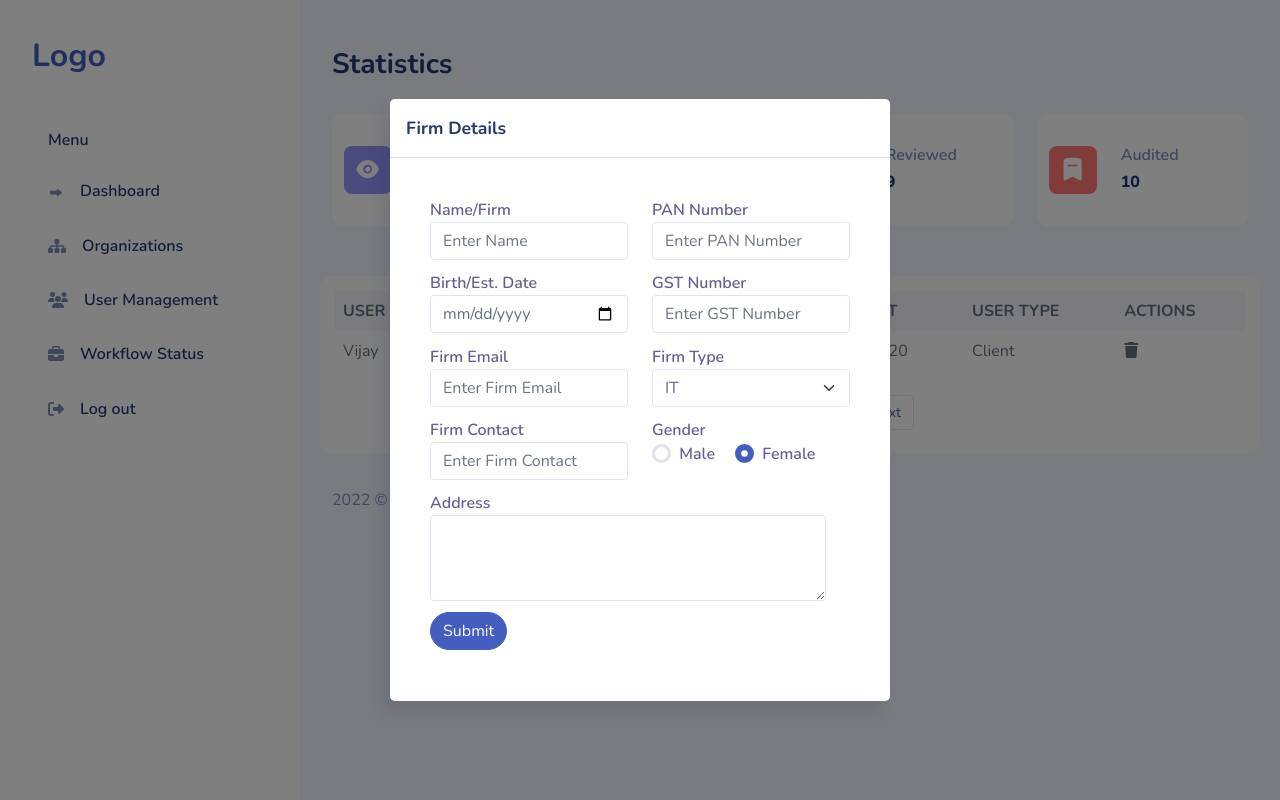
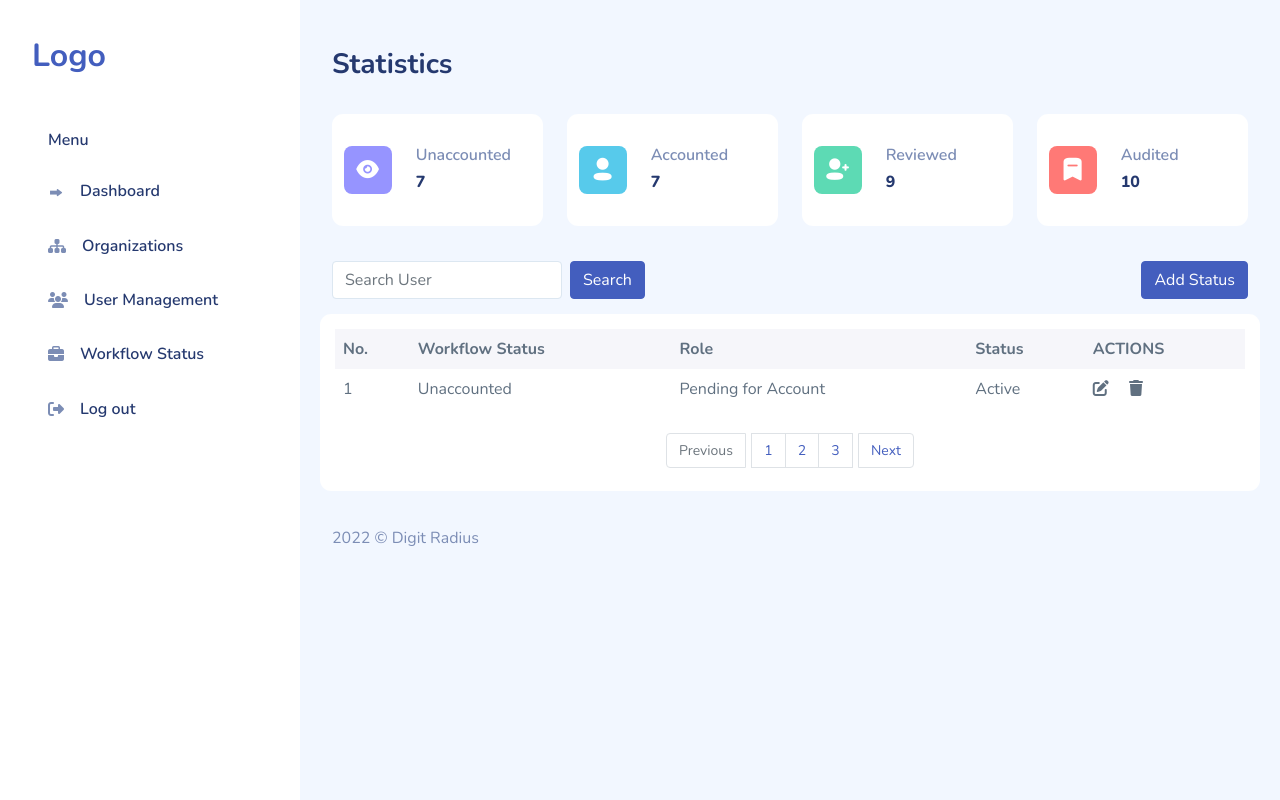
Before and after one commit to vone8/esystem, a PHP site: page /user-management.php in a window 1280 px wide. Run offline with PHP 8.4, Linux system fonts and the light colour scheme; the visitor is signed in with stand-in values (Sample User, id 1); data that the repository does not hold is empty; some libraries are stand-ins or nearby versions; some web fonts are replaced.

Commit message:
Dashboard and User Management

```diff
--- a/user-management.php
+++ b/user-management.php
@@ -132,25 +132,74 @@ if (strlen($_SESSION['adminid']==0)) {
                             </div>
                         </div>
 
+                        <div class="row search">
+                            <div class="col">
+                                <form class="form-inline d-flex align-items-center" action="#">
+                                    <div class="form-group mb-0">
+                                        <input class="form-control" type="search" name="search" placeholder="Search User">
+                                    </div>
+                                    <button type="submit" class="btn-search btn btn-primary">Search</button>
+                                </form>
+                            </div>
+                            <div class="col d-flex justify-content-end">
+                                <button class="btn btn-primary" data-bs-toggle="modal" data-bs-target="#exampleModal">Add Status</button>
+                            </div>
+                        </div>
+
+                        <!-- Modal -->
+                        <div class="modal fade" id="exampleModal" tabindex="-1" aria-labelledby="exampleModalLabel" aria-hidden="true">
+                            <div class="modal-dialog modal-dialog-centered modal-lg">
+                                <div class="modal-content">
+                                <div class="modal-header">
+                                    <h5 class="modal-title" id="exampleModalLabel">Add Status</h5>
+                                    <button type="button" class="btn-close" data-bs-dismiss="modal" aria-label="Close"></button>
+                                </div>
+                                <div class="modal-body">
+                                    <form>
+                                        <div class="row">
+                                            <div class="col-md-6 my-2">
+                                                <input type="text" class="form-control" placeholder="Enter Status Name" aria-label="Enter Status Name">
+                                            </div>
+                                            <div class="col-md-6 my-2">
+                                                <input type="text" class="form-control" placeholder="Enter Status Role" aria-label="Enter Status Role">
+                                            </div>
+                                            <div class="col-md-6 my-2">
+                                                <select class="form-select" aria-label="Default select example">
+                                                    <option selected>Status Active</option>
+                                                    <option value="1">Status Inactive</option>
+                                                </select>
+                                            </div>
+                                            <div class="col-md-12 mt-3 ">
+                                                <button type="submit" class="btn btn-primary">Submit</button>
+                                            </div>
+                                        </div>
+                                    </form>
+                                </div>
+
+                                </div>
+                            </div>
+                        </div>
+
                         <div class="row dashbord-tab">
                             <div class="col-12 gen-table">
                                  <table class="table">
                                             <thead>
                                                 <tr>
-                                                <th scope="col">USER NAME</th>
-                                                <th scope="col">EMAIL</th>
-                                                <th scope="col">CONTACT</th>
-                                                <th scope="col">USER TYPE</th>
+                                                <th scope="col">No.</th>
+                                                <th scope="col">Workflow Status</th>
+                                                <th scope="col">Role</th>
+                                                <th scope="col">Status</th>
                                                 <th scope="col">ACTIONS</th>
                                                 </tr>
                                             </thead>
                                             <tbody>
                                                 <tr>
-                                                <td>Vijay</td>
-                                                <td>vijay.digitradius@gmail.com</td>
-                                                <td>987654320</td>
-                                                <td>Client</td>
+                                                <td>1</td>
+                                                <td>Unaccounted</td>
+                                                <td>Pending for Account</td>
+                                                <td>Active</td>
                                                 <td class="actions">
+                                                    <i class="fas fa-edit"></i>
                                                     <i class="fas fa-trash"></i></td>
                                                 </tr>
 
@@ -177,17 +226,6 @@ if (strlen($_SESSION['adminid']==0)) {
                         <p>2022 &copy; Digit Radius</p>
                     </div>
                 </div>
-                <?php   $ID = $_SESSION['ID'];
-                        $ret= mysqli_query($con,"SELECT * FROM eff_users WHERE ID = '$ID' ");
-                        $num=mysqli_fetch_array($ret);
-                        if($num['ID'] == 0){  ?>
-                            <script type="text/javascript">
-                                window.onload = () => {
-                                    $('#onload').modal('show');
-                                }
-                            </script>
-                 <?php }
-                ?>
             </footer>
         </div>
     </div>
```
Also changed, not shown: dashboard.php (+41 -1 lines).
